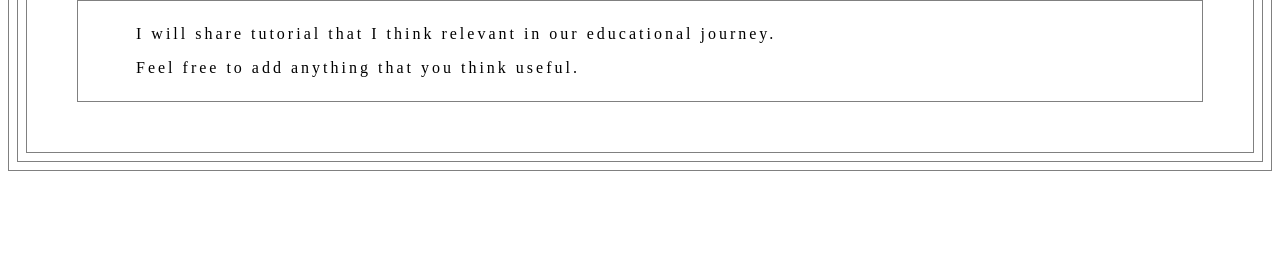
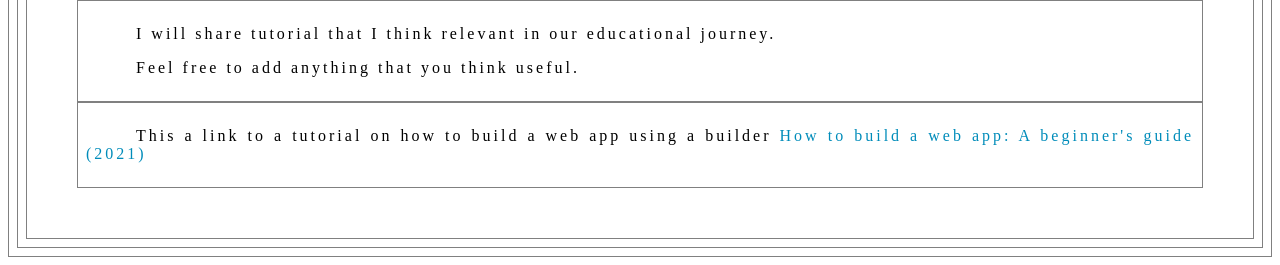
Before and after one commit to ufh919/ufh919.github.io, a plain HTML site: page index.html in a window 1280 px wide. Shown: the part 863-1128 px from the top of the page. Before the commit the page ends 1042 px from the top, so only its background shows below. Drawn offline with Linux system fonts and the light colour scheme.

Commit message:
New link

```diff
--- a/index.html
+++ b/index.html
@@ -52,6 +52,9 @@ div {
         <p>I will share tutorial that I think relevant in our educational journey. </p>
         <p>Feel free to add anything that you think useful.</p>
         </div>
+        <div>
+          <p>This a link to a tutorial on how to build a web app using a builder <a href="https://www.budibase.com/blog/how-to-make-a-web-app/">How to build a web app: A beginner's guide (2021)</a></p>
+        </div>
     </div>
 </div>
 </body>
```
